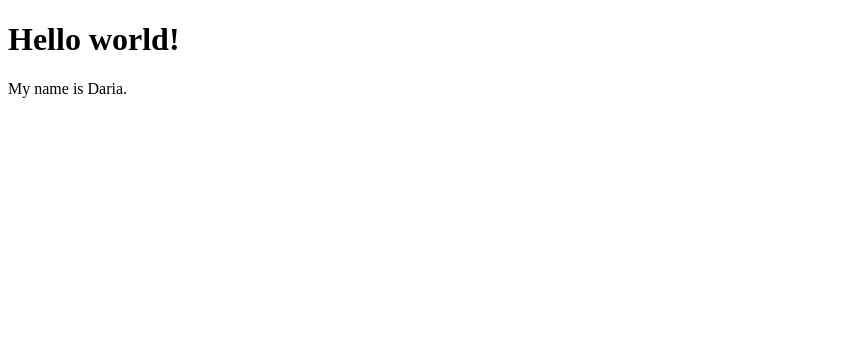
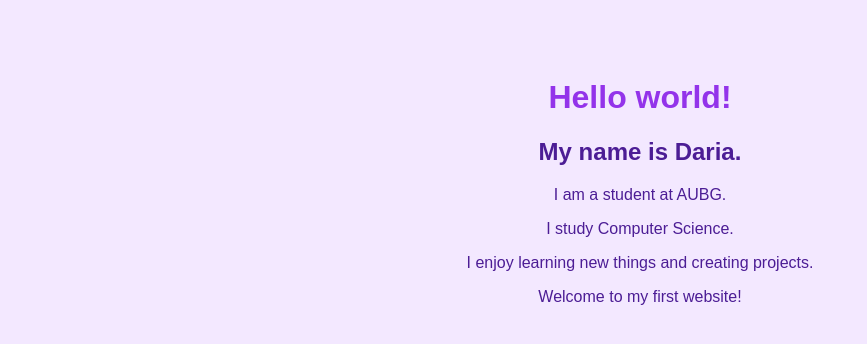
Before and after one commit to DariaOrzaevass/DariaOrzaevass.github.io, a plain HTML site: page index.html in a window 1280 px wide. Shown: the whole page, without its empty margins (0-867 px from the left). Drawn offline with Linux system fonts and the light colour scheme.

Commit message:
Added more information about myself, changed background and text to purple, and centered everything

```diff
--- a/index.html
+++ b/index.html
@@ -1,10 +1,29 @@
 <!DOCTYPE html>
-<html>
+<html lang="en">
 <head>
+    <meta charset="UTF-8">
     <title>Daria's Website</title>
+    <style>
+        body {
+            background-color: #f3e8ff;
+            color: #4c1d95;
+            font-family: Arial, sans-serif;
+            text-align: center;
+            padding: 50px;
+        }
+
+        h1 {
+            color: #9333ea;
+        }
+    </style>
 </head>
 <body>
     <h1>Hello world!</h1>
-    <p>My name is Daria.</p>
+    <h2>My name is Daria.</h2>
+
+    <p>I am a student at AUBG.</p>
+    <p>I study Computer Science.</p>
+    <p>I enjoy learning new things and creating projects.</p>
+    <p>Welcome to my first website!</p>
 </body>
 </html>
```
